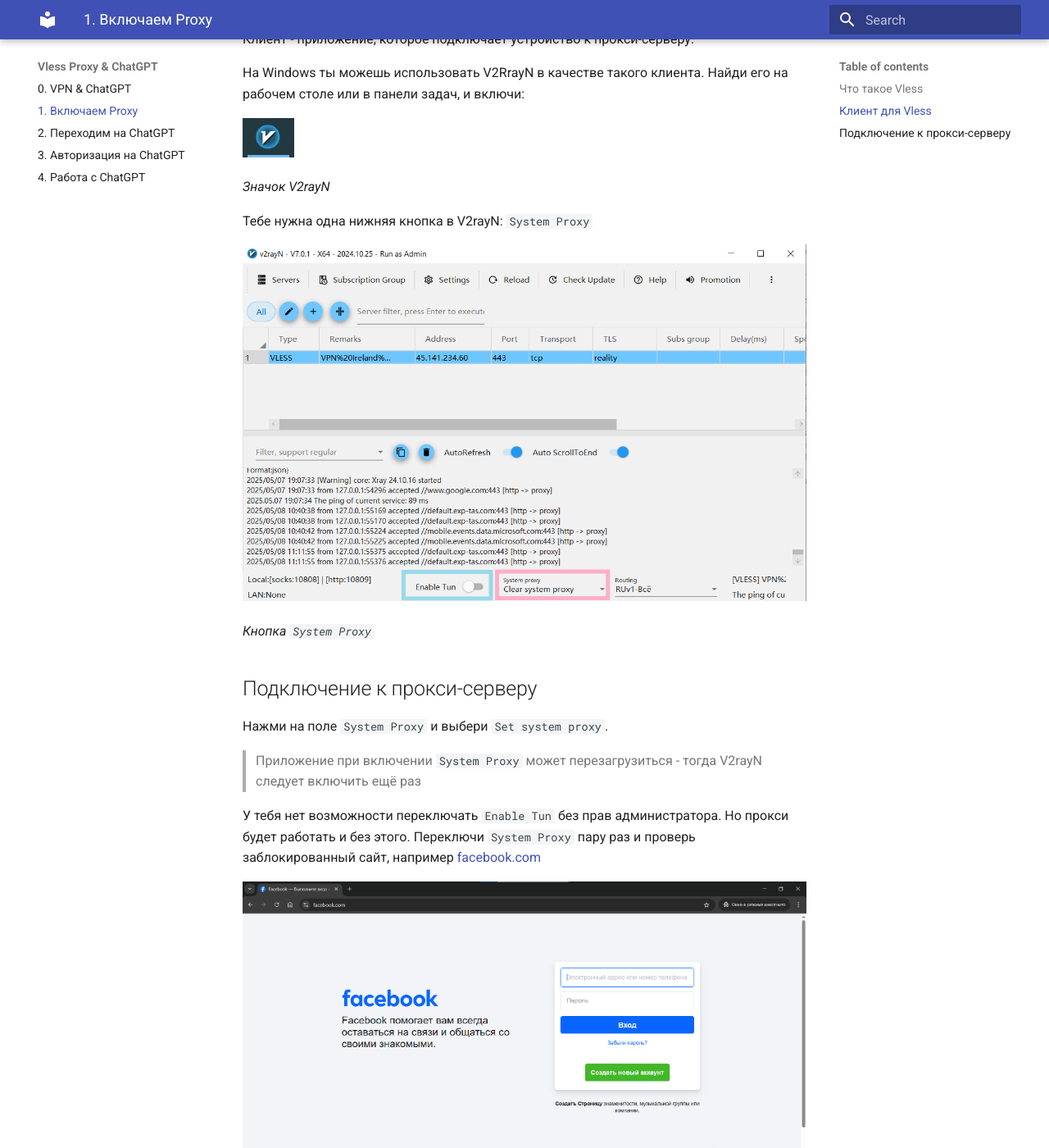
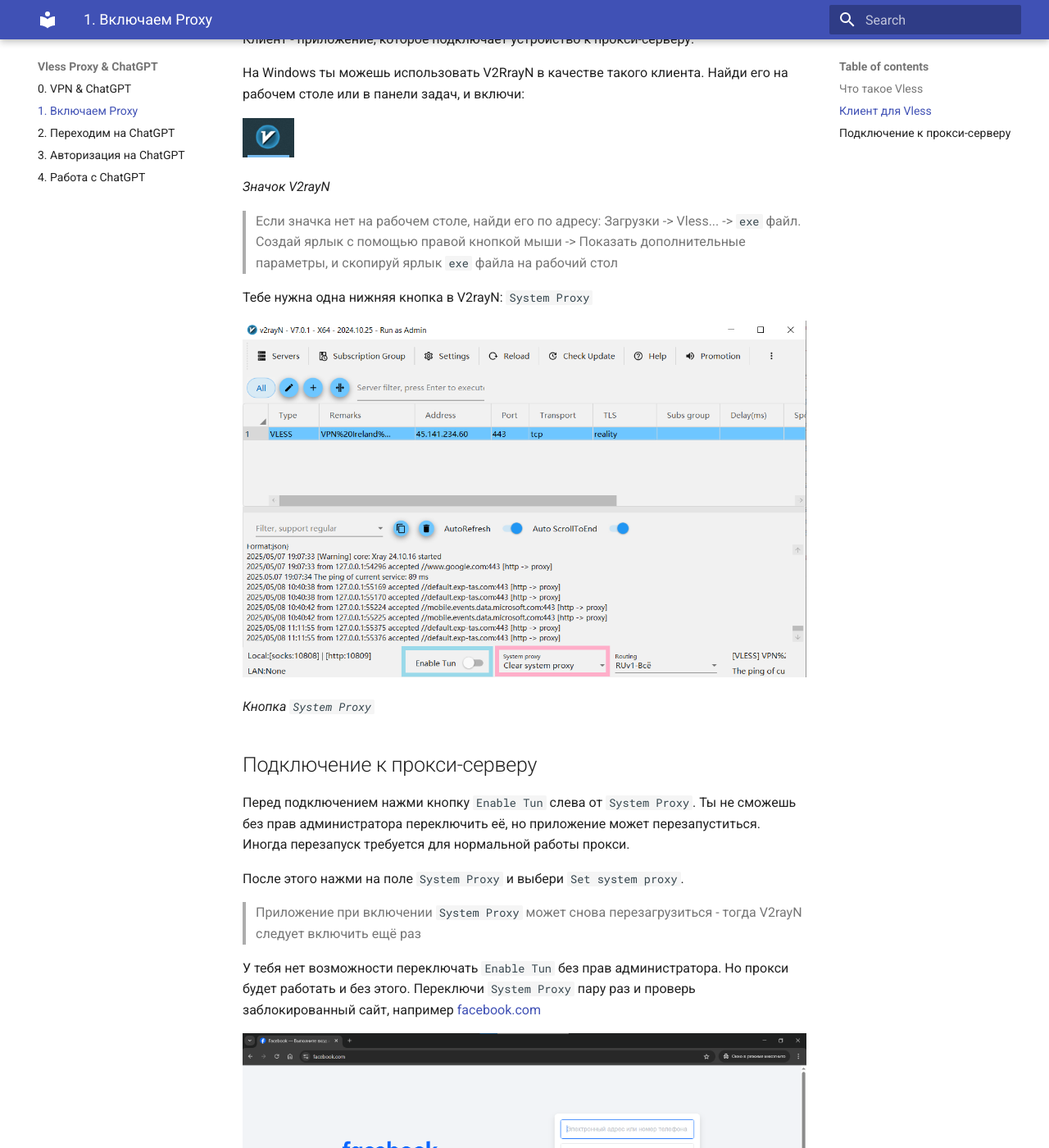
Before and after one commit to yuramayer/vpn-gpt, an MkDocs documentation site: the page built from docs/01. Vless VPN Client.md, in a window 1280 px wide and 1400 px high, scrolled down 498 px. Shown: the whole window at 82% size. Built offline with MkDocs 1.6.1 and Material for MkDocs 9.7.7, drawn with Linux system fonts in a browser that asks for light colours.

```diff
--- a/docs/01. Vless VPN Client.md
+++ b/docs/01. Vless VPN Client.md
@@ -18,6 +18,8 @@ Vless - протокол общения через прокси-сервер. Т
 
 *Значок V2rayN*
 
+> Если значка нет на рабочем столе, найди его по адресу: Загрузки -> Vless... -> `exe` файл. Создай ярлык с помощью правой кнопкой мыши -> Показать дополнительные параметры, и скопируй ярлык `exe` файла на рабочий стол
+
 Тебе нужна одна нижняя кнопка в V2rayN: `System Proxy`
 
 ![Клиент V2rayN](img/01/02.png)
@@ -26,9 +28,12 @@ Vless - протокол общения через прокси-сервер. Т
 
 ## Подключение к прокси-серверу
 
-Нажми на поле `System Proxy` и выбери `Set system proxy`.
+Перед подключением нажми кнопку `Enable Tun` слева от `System Proxy`.
+Ты не сможешь без прав администратора переключить её, но приложение может перезапуститься. Иногда перезапуск требуется для нормальной работы прокси.
 
-> Приложение при включении `System Proxy` может перезагрузиться - тогда V2rayN следует включить ещё раз
+После этого нажми на поле `System Proxy` и выбери `Set system proxy`.
+
+> Приложение при включении `System Proxy` может снова перезагрузиться - тогда V2rayN следует включить ещё раз
 
 У тебя нет возможности переключать `Enable Tun` без прав администратора.
 Но прокси будет работать и без этого. Переключи `System Proxy` пару раз
```
